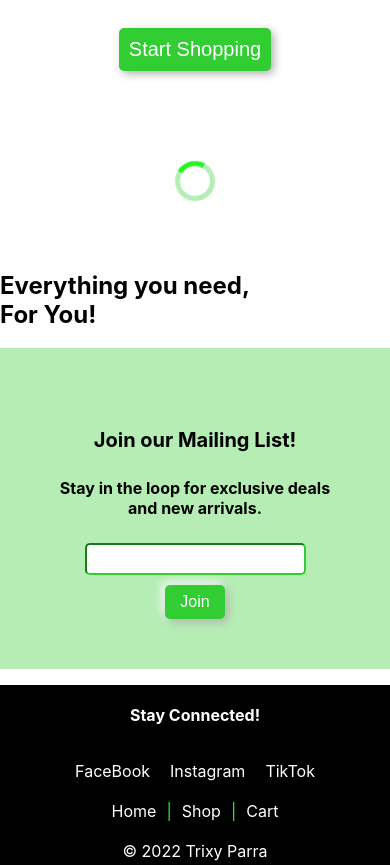
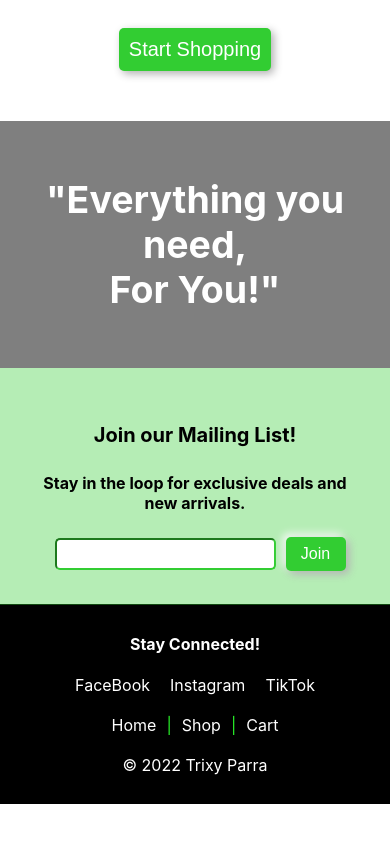
Before and after one commit to TrixyParra/ecommerce-app, a React (Create React App) app: page / in a window 390 px wide. Shown: the part 1857-2722 px from the top of the page. After the commit the page ends 2661 px from the top, so only its background shows below. Built offline with nearby package versions, Linux system fonts and the light colour scheme.

Commit message:
Home.js - added the SLogan section and Mailing List section inside one div. Login.js - put the whole login inside another div. App.css - added/edited styling for slogan, mailing list and login form.

```diff
--- a/src/App.css
+++ b/src/App.css
@@ -45,7 +45,7 @@
 }
 
 body {
-  margin: 0;
+  margin: 0px;
 }
 
 /* Navbar & Footer */
@@ -76,13 +76,14 @@ body {
 
 /* Footer */
 footer {
-  height: 180px;
+  height: 200px;
   background-color: black;
   color: #fff;
 }
 
 footer p {
-  padding: 20px;
+  padding-top: 30px;
+  padding-bottom: 5px;
 }
 
 .Social-Links {
@@ -240,11 +241,30 @@ footer p {
   background-color: rgb(40, 241, 40);
 }
 
+/* Slogan Section */
+.Slogan-Mailing {
+  display: flex;
+  justify-content: center;
+  /* flex-wrap: wrap; */
+  margin-bottom: -16px;
+}
+
+.Slogan {
+  text-align: center;
+  font-size: 25px;
+  background-color: rgba(0, 0, 0, 0.5);
+  color: #fff;
+  /* border: 0.5px solid rgb(40, 241, 40);  */
+  padding: 50px;
+  width: 100%;
+}
+
 /* Mailing List Section */
 .Mailing-List {
   text-align: center;
   background-color: rgba(50, 205, 50, 0.356);
   padding: 50px;
+  width: 100%;
 }
 
 .Mailing-List h3 {
@@ -344,10 +364,16 @@ footer p {
 
 
 /* Login Page */
+.Login-Section {
+  padding: 10px;
+  display: flex;
+  justify-content: center;
+}
+
 .Login {
-  width: 430px;
-  height: 485px;
-  padding: 60px 35px 35px 35px;
+  width: 350px;
+  height: 455px;
+  padding: 35px;
   border-radius: 40px;
   background-color: #ecf0f3;
   box-shadow: 13px 13px 20px #cbced1, -13px -13px 20px #cbced1;
@@ -358,7 +384,7 @@ footer p {
 
 .Login h2 {
   text-align: center;
-  margin-bottom: 40px;
+  margin-bottom: 25px;
 }
 
 .Login-Labels {
@@ -373,7 +399,7 @@ footer p {
   border: none;
   border-radius: 25px;
   font-size: 18px;
-  padding: 15px 50px;
+  padding: 15px 22px;
   box-shadow: inset 8px 8px 8px #cbced1, inset -8px -8px 8px #fff;
   margin-top: 10px;
   margin-bottom: 20px;
@@ -404,3 +430,18 @@ footer p {
   margin-bottom: 10px;
 }
 /* End of Login Page */
+
+
+/* Media Queries */
+@media (max-width: 622px) {
+  .Slogan-Mailing {
+    flex-wrap: wrap;
+    margin-bottom: -17px;
+  }
+  .Slogan {
+    padding: 25px;
+  }
+  .Mailing-List {
+    padding: 25px;
+  }
+}
--- a/src/components/Home.js
+++ b/src/components/Home.js
@@ -28,17 +28,18 @@ export default function Home() {
                 <button className="Shop-Button">Start Shopping</button>
                 </Link>
             </div>
-            <div className="Loading"></div>
+
+            <div className="Slogan-Mailing">
                 <div className="Slogan">
-                <h2>Everything you need,<br></br>For You!</h2>
+                    <h2>"Everything you need,<br></br>For You!"</h2>
                 </div>
-
                 <div className="Mailing-List">
                     <h3>Join our Mailing List!</h3>
                     <p>Stay in the loop for exclusive deals and new arrivals.</p>
                     <input type="email" />
                     <button>Join</button>
                 </div>
+            </div>
         </>
     );
 }
--- a/src/components/Login.js
+++ b/src/components/Login.js
@@ -34,6 +34,7 @@ export default function Login() {
 
     return (
         <>
+            <div className="Login-Section">
                 <div className="Login">
                     <h2>Login</h2>
                     <form onSubmit={handleSubmit}>
@@ -52,6 +53,7 @@ export default function Login() {
                     </form>
                     { showLoginError && <div className="Login-ErrorMessage">User Not Found</div> }
                 </div>
+            </div>
         </>
     );
 }
```
Lines whose indentation alone changed are shown as unchanged.
